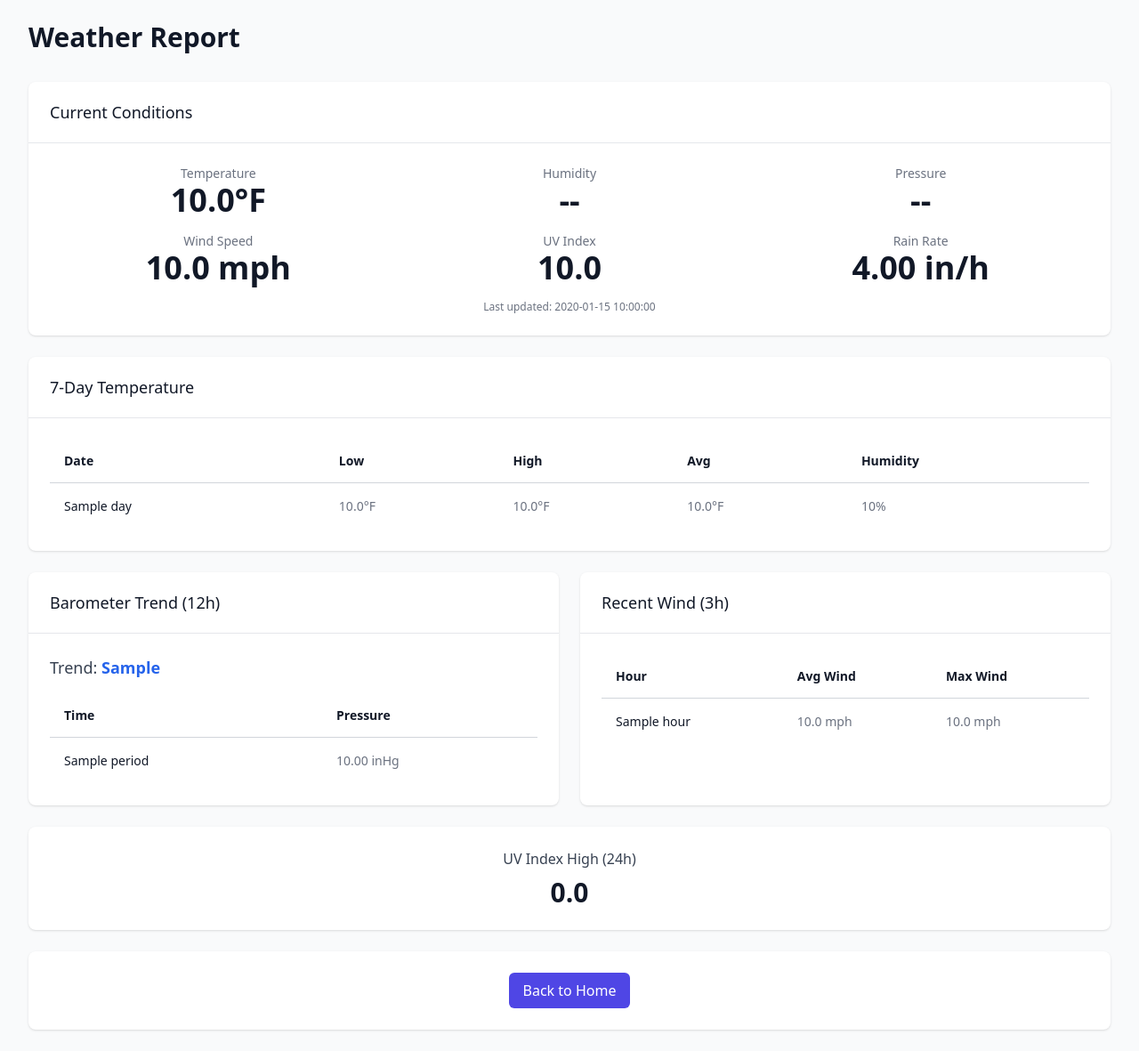
After one commit to wolffiex/peak, a FastAPI app: template app/templates/weather.html in a window 1280 px wide. The commit adds this page. Shown: the whole page at 89% size. Run offline with FastAPI, Linux system fonts and the light colour scheme; the template is opened without the code that fills it: most values are stand-ins (such as "Sample title", 1, 10 or a date in 2020); style sheets or scripts are compiled from the project's sources.

Commit message:
Add TimescaleDB weather integration
- Add TimescaleDB weather data display and API
- Implement server-rendered weather dashboard
- Add cron-compatible weather data scraper endpoint
- Add weather station data integration
- Update requirements.txt with new dependencies

```diff
--- a/app/main.py
+++ b/app/main.py
@@ -8,6 +8,7 @@ from anthropic import Anthropic
 from datetime import datetime
 from app import ha
 from app import photos
+from app import weather
 import httpx
 import asyncio
 import os
@@ -21,7 +22,8 @@ CONTEXT = {
         }],
         "final_prompt": "Give a casual, conversational description of the weather ahead. " +
                        "Start with today and tomorrow, then mention anything notable later in the week. " +
-                       "Keep it natural and get excited about snow."
+                       "Keep it natural and get excited about snow.",
+        "footer": "For detailed local weather data, check the <a href='/weather' class='text-indigo-600 hover:text-indigo-500'>Weather Report</a>."
     },
     "roads": {
         "sources": [
@@ -74,6 +76,7 @@ app = FastAPI()
 app.mount("/dist", StaticFiles(directory="dist"), name="dist")
 ha.install_routes(app, templates)
 photos.install_routes(app, templates)
+weather.install_routes(app, templates)
 anthropic = Anthropic(api_key=os.environ["ANTHROPIC_API_KEY"])
 http_client = httpx.AsyncClient(timeout=300)  # 5 minute timeout
 
@@ -95,7 +98,7 @@ async def fetch(url):
 
 @app.get("/", response_class=HTMLResponse)
 async def root(request: Request):
-    return templates.TemplateResponse("index.html", {"request": request, "contexts": CONTEXT.keys()})
+    return templates.TemplateResponse("index.html", {"request": request, "contexts": CONTEXT.keys(), "contexts_data": CONTEXT})
 
 async def analyze_section(context):
     print(f"Analyzing data for context...")
--- a/app/templates/index.html
+++ b/app/templates/index.html
@@ -42,6 +42,11 @@
                                 <div class="animate-pulse">Loading...</div>
                                 <p class="content"></p>
                             </div>
+                            {% if contexts_data[context] and contexts_data[context].footer %}
+                            <div class="mt-4 text-sm text-gray-600">
+                                {{ contexts_data[context].footer | safe }}
+                            </div>
+                            {% endif %}
                         </div>
                     </div>
                     {% endfor %}
--- /dev/null
+++ b/app/templates/weather.html
@@ -0,0 +1,299 @@
+<!doctype html>
+<html class="h-full">
+    <head>
+        <title>Weather Report - Peak Conditions</title>
+        <meta name="viewport" content="width=device-width, initial-scale=1.0" />
+        <link href="/dist/main.css" rel="stylesheet" />
+    </head>
+    <body class="h-full bg-gray-50">
+        <div class="min-h-full">
+            <div class="py-6 px-4 sm:px-6 lg:px-8 max-w-7xl mx-auto">
+                <h1 class="text-3xl font-bold text-gray-900 mb-8">
+                    Weather Report
+                </h1>
+
+                <div class="space-y-6">
+                    <!-- Current Conditions -->
+                    <div class="relative overflow-hidden bg-white rounded-lg shadow divide-y divide-gray-200">
+                        <div class="px-4 py-5 sm:px-6">
+                            <h2 class="text-lg font-medium text-gray-900">
+                                Current Conditions
+                            </h2>
+                        </div>
+                        <div class="px-4 py-5 sm:p-6">
+                            <div class="grid grid-cols-1 md:grid-cols-3 gap-4">
+                                <div class="text-center">
+                                    <p class="text-sm text-gray-500">Temperature</p>
+                                    <p class="text-4xl font-bold text-gray-900">
+                                        {% if current and current.outdoor_temp %}
+                                            {{ "%.1f"|format(current.outdoor_temp) }}°F
+                                        {% else %}
+                                            --
+                                        {% endif %}
+                                    </p>
+                                </div>
+                                <div class="text-center">
+                                    <p class="text-sm text-gray-500">Humidity</p>
+                                    <p class="text-4xl font-bold text-gray-900">
+                                        {% if current and current.humidity %}
+                                            {{ "%.0f"|format(current.humidity) }}%
+                                        {% else %}
+                                            --
+                                        {% endif %}
+                                    </p>
+                                </div>
+                                <div class="text-center">
+                                    <p class="text-sm text-gray-500">Pressure</p>
+                                    <p class="text-4xl font-bold text-gray-900">
+                                        {% if current and current.pressure %}
+                                            {{ "%.2f"|format(current.pressure) }} inHg
+                                        {% else %}
+                                            --
+                                        {% endif %}
+                                    </p>
+                                </div>
+                            </div>
+                            <div class="grid grid-cols-1 md:grid-cols-3 gap-4 mt-4">
+                                <div class="text-center">
+                                    <p class="text-sm text-gray-500">Wind Speed</p>
+                                    <p class="text-4xl font-bold text-gray-900">
+                                        {% if current and current.wind_speed is not none %}
+                                            {{ "%.1f"|format(current.wind_speed) }} mph
+                                        {% else %}
+                                            --
+                                        {% endif %}
+                                    </p>
+                                </div>
+                                <div class="text-center">
+                                    <p class="text-sm text-gray-500">UV Index</p>
+                                    <p class="text-4xl font-bold text-gray-900">
+                                        {% if current and current.uvi is not none %}
+                                            {{ "%.1f"|format(current.uvi) }}
+                                        {% else %}
+                                            --
+                                        {% endif %}
+                                    </p>
+                                </div>
+                                <div class="text-center">
+                                    <p class="text-sm text-gray-500">Rain Rate</p>
+                                    <p class="text-4xl font-bold text-gray-900">
+                                        {% if current and current.rain_rate is not none %}
+                                            {{ "%.2f"|format(current.rain_rate) }} in/h
+                                        {% else %}
+                                            --
+                                        {% endif %}
+                                    </p>
+                                </div>
+                            </div>
+                            <p class="text-xs text-gray-500 text-center mt-4">
+                                {% if current and current.time %}
+                                    Last updated: {{ current.time }}
+                                {% else %}
+                                    Last updated: --
+                                {% endif %}
+                            </p>
+                        </div>
+                    </div>
+
+                    <!-- 7 Day Temps -->
+                    <div class="relative overflow-hidden bg-white rounded-lg shadow divide-y divide-gray-200">
+                        <div class="px-4 py-5 sm:px-6">
+                            <h2 class="text-lg font-medium text-gray-900">
+                                7-Day Temperature
+                            </h2>
+                        </div>
+                        <div class="px-4 py-5 sm:p-6">
+                            <div class="overflow-x-auto">
+                                <table class="min-w-full divide-y divide-gray-300">
+                                    <thead>
+                                        <tr>
+                                            <th scope="col" class="py-3.5 pl-4 pr-3 text-left text-sm font-semibold text-gray-900">Date</th>
+                                            <th scope="col" class="py-3.5 px-3 text-left text-sm font-semibold text-gray-900">Low</th>
+                                            <th scope="col" class="py-3.5 px-3 text-left text-sm font-semibold text-gray-900">High</th>
+                                            <th scope="col" class="py-3.5 px-3 text-left text-sm font-semibold text-gray-900">Avg</th>
+                                            <th scope="col" class="py-3.5 px-3 text-left text-sm font-semibold text-gray-900">Humidity</th>
+                                        </tr>
+                                    </thead>
+                                    <tbody class="divide-y divide-gray-200">
+                                        {% if daily_data %}
+                                            {% for day in daily_data %}
+                                                <tr>
+                                                    <td class="py-4 pl-4 pr-3 text-sm font-medium text-gray-900">{{ day.day }}</td>
+                                                    <td class="py-4 px-3 text-sm text-gray-500">
+                                                        {% if day.min_temp %}
+                                                            {{ "%.1f"|format(day.min_temp) }}°F
+                                                        {% else %}
+                                                            --
+                                                        {% endif %}
+                                                    </td>
+                                                    <td class="py-4 px-3 text-sm text-gray-500">
+                                                        {% if day.max_temp %}
+                                                            {{ "%.1f"|format(day.max_temp) }}°F
+                                                        {% else %}
+                                                            --
+                                                        {% endif %}
+                                                    </td>
+                                                    <td class="py-4 px-3 text-sm text-gray-500">
+                                                        {% if day.avg_temp %}
+                                                            {{ "%.1f"|format(day.avg_temp) }}°F
+                                                        {% else %}
+                                                            --
+                                                        {% endif %}
+                                                    </td>
+                                                    <td class="py-4 px-3 text-sm text-gray-500">
+                                                        {% if day.avg_humidity %}
+                                                            {{ "%.0f"|format(day.avg_humidity) }}%
+                                                        {% else %}
+                                                            --
+                                                        {% endif %}
+                                                    </td>
+                                                </tr>
+                                            {% endfor %}
+                                        {% else %}
+                                            <tr>
+                                                <td colspan="5" class="py-4 pl-4 pr-3 text-sm text-gray-500">No data available</td>
+                                            </tr>
+                                        {% endif %}
+                                    </tbody>
+                                </table>
+                            </div>
+                        </div>
+                    </div>
+
+                    <div class="grid grid-cols-1 md:grid-cols-2 gap-6">
+                        <!-- Barometer Trend -->
+                        <div class="relative overflow-hidden bg-white rounded-lg shadow divide-y divide-gray-200">
+                            <div class="px-4 py-5 sm:px-6">
+                                <h2 class="text-lg font-medium text-gray-900">
+                                    Barometer Trend (12h)
+                                </h2>
+                            </div>
+                            <div class="px-4 py-5 sm:p-6">
+                                <div class="flex items-center justify-between mb-4">
+                                    <p class="text-lg text-gray-700">
+                                        Trend:
+                                        <span class="font-bold
+                                            {% if barometer_trend == 'rising' %}
+                                                text-green-600
+                                            {% elif barometer_trend == 'falling' %}
+                                                text-red-600
+                                            {% else %}
+                                                text-blue-600
+                                            {% endif %}
+                                        ">
+                                            {{ barometer_trend }}
+                                        </span>
+                                    </p>
+                                </div>
+                                <div class="overflow-x-auto">
+                                    <table class="min-w-full divide-y divide-gray-300">
+                                        <thead>
+                                            <tr>
+                                                <th scope="col" class="py-3.5 pl-4 pr-3 text-left text-sm font-semibold text-gray-900">Time</th>
+                                                <th scope="col" class="py-3.5 px-3 text-left text-sm font-semibold text-gray-900">Pressure</th>
+                                            </tr>
+                                        </thead>
+                                        <tbody class="divide-y divide-gray-200">
+                                            {% if barometer_data %}
+                                                {% for period in barometer_data %}
+                                                    <tr>
+                                                        <td class="py-4 pl-4 pr-3 text-sm font-medium text-gray-900">
+                                                            {{ period.period.split('T')[1].split('.')[0] if 'T' in period.period else period.period }}
+                                                        </td>
+                                                        <td class="py-4 px-3 text-sm text-gray-500">
+                                                            {% if period.avg_pressure %}
+                                                                {{ "%.2f"|format(period.avg_pressure) }} inHg
+                                                            {% else %}
+                                                                --
+                                                            {% endif %}
+                                                        </td>
+                                                    </tr>
+                                                {% endfor %}
+                                            {% else %}
+                                                <tr>
+                                                    <td colspan="2" class="py-4 pl-4 pr-3 text-sm text-gray-500">No data available</td>
+                                                </tr>
+                                            {% endif %}
+                                        </tbody>
+                                    </table>
+                                </div>
+                            </div>
+                        </div>
+
+                        <!-- Wind Data -->
+                        <div class="relative overflow-hidden bg-white rounded-lg shadow divide-y divide-gray-200">
+                            <div class="px-4 py-5 sm:px-6">
+                                <h2 class="text-lg font-medium text-gray-900">
+                                    Recent Wind (3h)
+                                </h2>
+                            </div>
+                            <div class="px-4 py-5 sm:p-6">
+                                <div class="overflow-x-auto">
+                                    <table class="min-w-full divide-y divide-gray-300">
+                                        <thead>
+                                            <tr>
+                                                <th scope="col" class="py-3.5 pl-4 pr-3 text-left text-sm font-semibold text-gray-900">Hour</th>
+                                                <th scope="col" class="py-3.5 px-3 text-left text-sm font-semibold text-gray-900">Avg Wind</th>
+                                                <th scope="col" class="py-3.5 px-3 text-left text-sm font-semibold text-gray-900">Max Wind</th>
+                                            </tr>
+                                        </thead>
+                                        <tbody class="divide-y divide-gray-200">
+                                            {% if wind_data %}
+                                                {% for hour in wind_data %}
+                                                    <tr>
+                                                        <td class="py-4 pl-4 pr-3 text-sm font-medium text-gray-900">
+                                                            {{ hour.hour.split('T')[1].split('.')[0] if 'T' in hour.hour else hour.hour }}
+                                                        </td>
+                                                        <td class="py-4 px-3 text-sm text-gray-500">
+                                                            {% if hour.avg_wind is not none %}
+                                                                {{ "%.1f"|format(hour.avg_wind) }} mph
+                                                            {% else %}
+                                                                --
+                                                            {% endif %}
+                                                        </td>
+                                                        <td class="py-4 px-3 text-sm text-gray-500">
+                                                            {% if hour.max_wind is not none %}
+                                                                {{ "%.1f"|format(hour.max_wind) }} mph
+                                                            {% else %}
+                                                                --
+                                                            {% endif %}
+                                                        </td>
+                                                    </tr>
+                                                {% endfor %}
+                                            {% else %}
+                                                <tr>
+                                                    <td colspan="3" class="py-4 pl-4 pr-3 text-sm text-gray-500">No data available</td>
+                                                </tr>
+                                            {% endif %}
+                                        </tbody>
+                                    </table>
+                                </div>
+                            </div>
+                        </div>
+                    </div>
+
+                    <!-- UV Index Box -->
+                    <div class="relative overflow-hidden bg-white rounded-lg shadow p-6">
+                        <div class="text-center">
+                            <p class="text-gray-700 mb-2">UV Index High (24h)</p>
+                            <p class="text-3xl font-bold text-gray-900">
+                                {% if max_uvi is not none %}
+                                    {{ "%.1f"|format(max_uvi) }}
+                                {% else %}
+                                    --
+                                {% endif %}
+                            </p>
+                        </div>
+                    </div>
+
+                    <!-- Links to other pages -->
+                    <div class="relative overflow-hidden bg-white rounded-lg shadow p-6">
+                        <div class="flex justify-center">
+                            <a href="/" class="px-4 py-2 bg-indigo-600 text-white rounded-md hover:bg-indigo-700 transition duration-150">Back to Home</a>
+                        </div>
+                    </div>
+                </div>
+            </div>
+        </div>
+    </body>
+</html>
--- a/requirements.txt
+++ b/requirements.txt
@@ -4,3 +4,6 @@ jinja2
 sse-starlette
 anthropic
 httpx
+beautifulsoup4
+pytz
+psycopg2-binary
```
Also changed, not shown: app/weather.py (added, +382 -0 lines).
